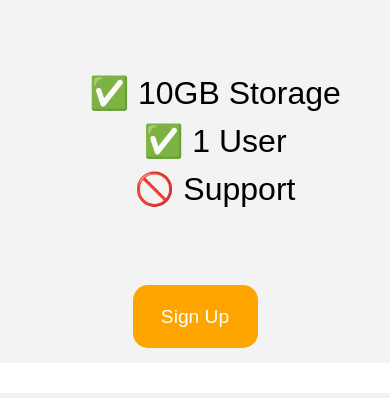
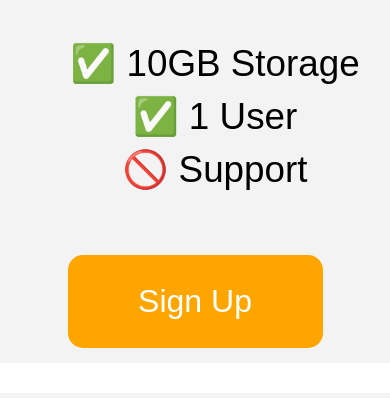
Before and after one commit to thiagofjau/flexbox_pricing_table, a plain HTML site: page index.html in a window 390 px wide. Shown: the part 265-663 px from the top of the page. Drawn offline with Linux system fonts and the light colour scheme; a web font is replaced by a local one.

Commit message:
button, button-text and descriptions resized

```diff
--- a/index.html
+++ b/index.html
@@ -111,12 +111,12 @@
       }
       .pricing-plan>.plan-button {
       border-radius: 15px;
-      flex-basis: 63px;
-      width: 125px;
-      font-size: 1.2rem;
+      flex-basis: 93px;
+      width: 255px;
+      font-size: 2rem;
     }
     ul{
-      font-size: 2rem;
+      font-size: 2.3rem;
     }
     }
   </style>
```
